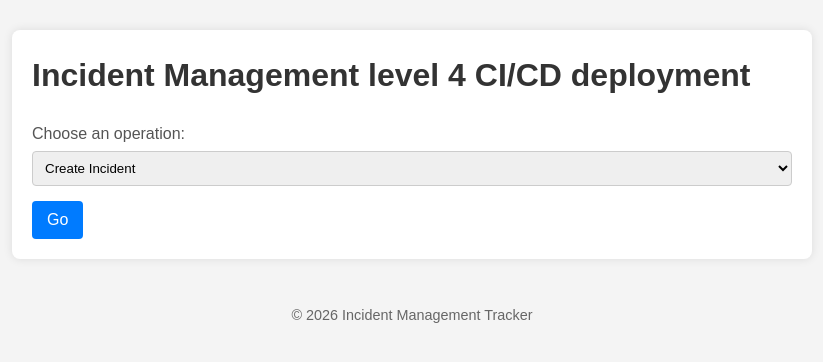
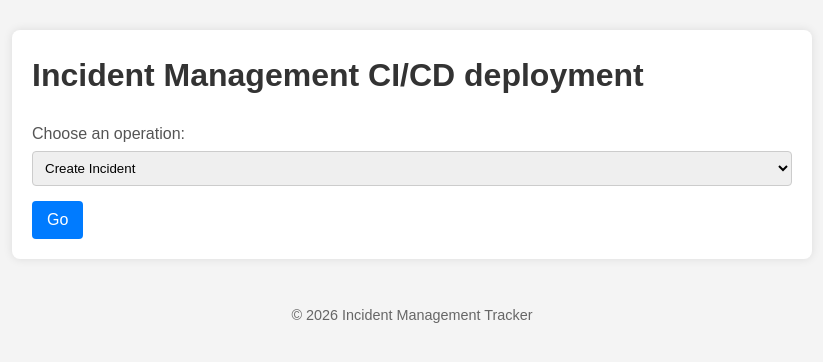
Before and after one commit to srinu-69/incidentmanagement, a Flask app: page / in a window 1280 px wide. Shown: the part 46-408 px from the top of the page, without its empty margins (228-1051 px from the left). Run offline with Flask 3, Linux system fonts and the light colour scheme.

Commit message:
index changed again

```diff
--- a/templates/index.html
+++ b/templates/index.html
@@ -1,7 +1,7 @@
 {% extends "base.html" %}
 {% block title %}Home - Incident Management{% endblock %}
 {% block content %}
-<h1>Incident Management level 4 CI/CD deployment</h1>
+<h1>Incident Management  CI/CD deployment</h1>
 <form method="POST" action="/">
     <label for="operation">Choose an operation:</label>
     <select name="operation" id="operation">
```
